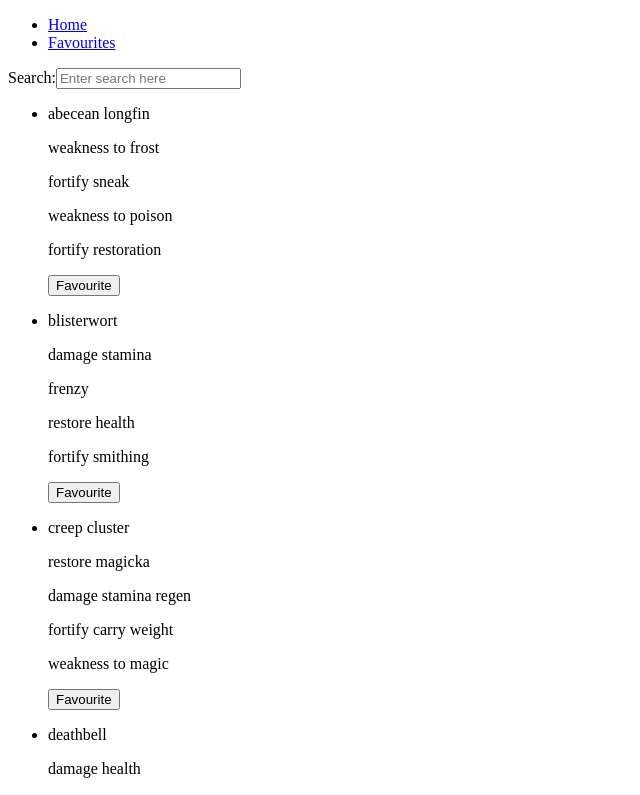
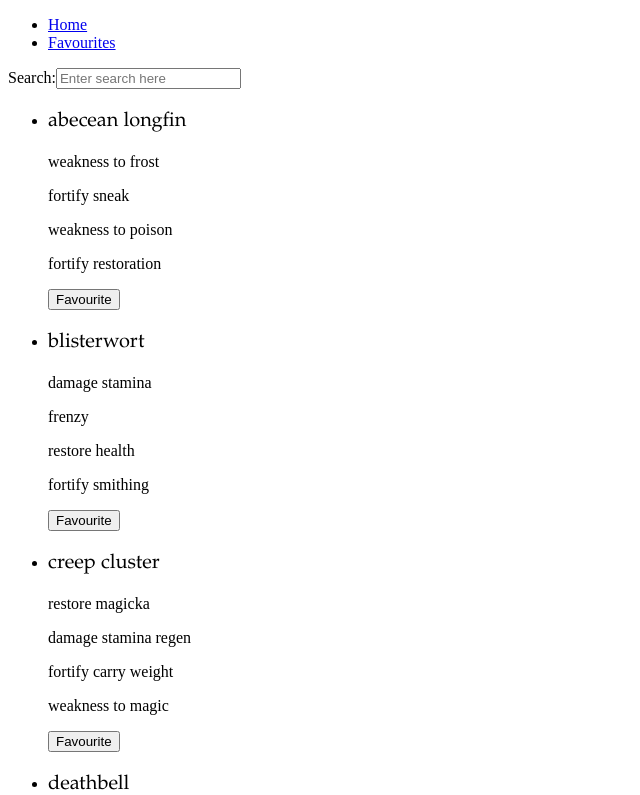
Before and after one commit to siennalind/pestle-and-mortar, a React (Create React App) app: page / in a window 1280 px wide. Shown: the top 795 px of the page, without its empty margins (0-640 px from the left). Built offline with nearby package versions, Linux system fonts and the light colour scheme.

Commit message:
styling & nav

```diff
--- a/src/App.js
+++ b/src/App.js
@@ -3,26 +3,17 @@ import Favourites from "./pages/Favourites";
 import {
   BrowserRouter,
   Routes,
-  Route,
-  Link
+  Route
 } from "react-router-dom";
 import { FavouritesContextProvider } from './store/fav-context'
+import Nav from "./components/Layout/Nav";
 
 function App() {
   return (
     <FavouritesContextProvider>
       <BrowserRouter>
         <div>
-          <nav>
-            <ul>
-              <li>
-                <Link to="/">Home</Link>
-              </li>
-              <li>
-                <Link to="/favourites">Favourites</Link>
-              </li>
-            </ul>
-          </nav>
+          <Nav />
 
           <Routes>
             <Route path="/" element={<SearchForm />} />
--- a/src/components/Layout/Nav.js
+++ b/src/components/Layout/Nav.js
@@ -1,11 +1,17 @@
+import { Link } from "react-router-dom"
+
 function Nav () {
     return (
-        <Nav>
-            <ul>
-                <li>Search</li>
-                <li>Favourites</li>
-            </ul>
-        </Nav>
+        <nav>
+        <ul>
+          <li>
+            <Link to="/">Home</Link>
+          </li>
+          <li>
+            <Link to="/favourites">Favourites</Link>
+          </li>
+        </ul>
+      </nav>
     )
 }
 
--- a/src/components/ingredients/IngredientItem.js
+++ b/src/components/ingredients/IngredientItem.js
@@ -1,5 +1,6 @@
 import { useContext } from 'react'
 import FavouritesContext from '../../store/fav-context'
+import styles from '../../styles/Items.module.css'
 
 function IngredientItem (props) {
     const favContext = useContext(FavouritesContext)
@@ -22,12 +23,12 @@ function IngredientItem (props) {
     }
 
     return (
-        <li key={props.id}>
-            <p>{props.name}</p>
-                <p>{props.firstEffect}</p>
-                <p>{props.secondEffect}</p>
-                <p>{props.thirdEffect}</p>
-                <p>{props.fourthEffect}</p>
+        <li className={styles.item} key={props.id}>
+            <p className={styles.name}>{props.name}</p>
+                <p className={styles.info}>{props.firstEffect}</p>
+                <p className={styles.info}>{props.secondEffect}</p>
+                <p className={styles.info}>{props.thirdEffect}</p>
+                <p className={styles.info}>{props.fourthEffect}</p>
             <button onClick={toggleFavourite}>
                 {itemIsFavourite ? 'Remove' : 'Favourite'}
             </button>
--- /dev/null
+++ b/src/styles/Items.module.css
@@ -0,0 +1,13 @@
+.items {
+    border-radius: 12px;
+}
+
+.name {
+    font-family: 'Palatino';
+    font-size: 1.25rem;
+}
+
+.info {
+    font-family: 'Century Gothic';
+    font-size: 1rem;
+}
```
Also changed, not shown: src/styles/Favourites.module.css (added), src/styles/Header.module.css (added), src/styles/Nav.module.css (added), src/styles/Search.module.css (added).
